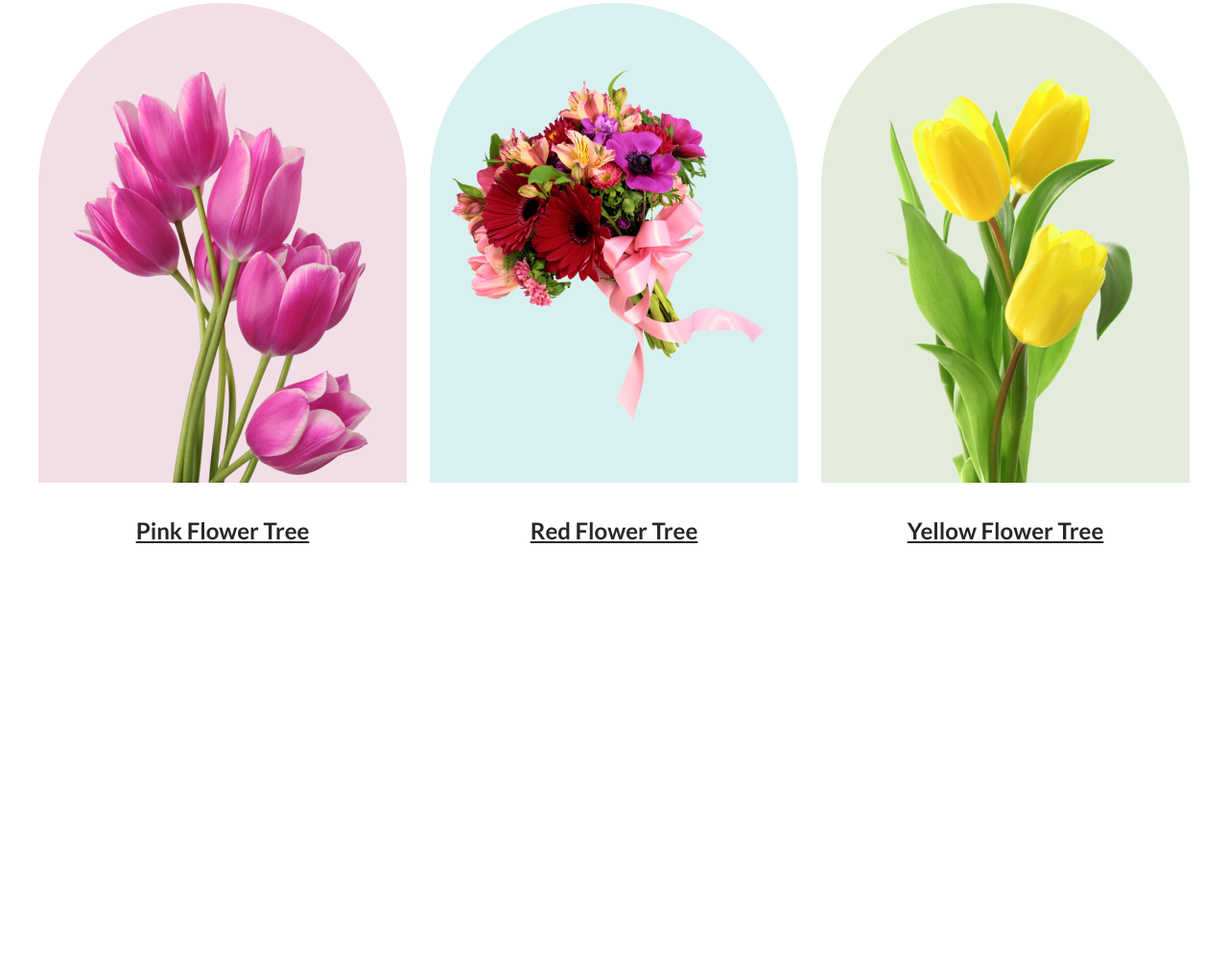
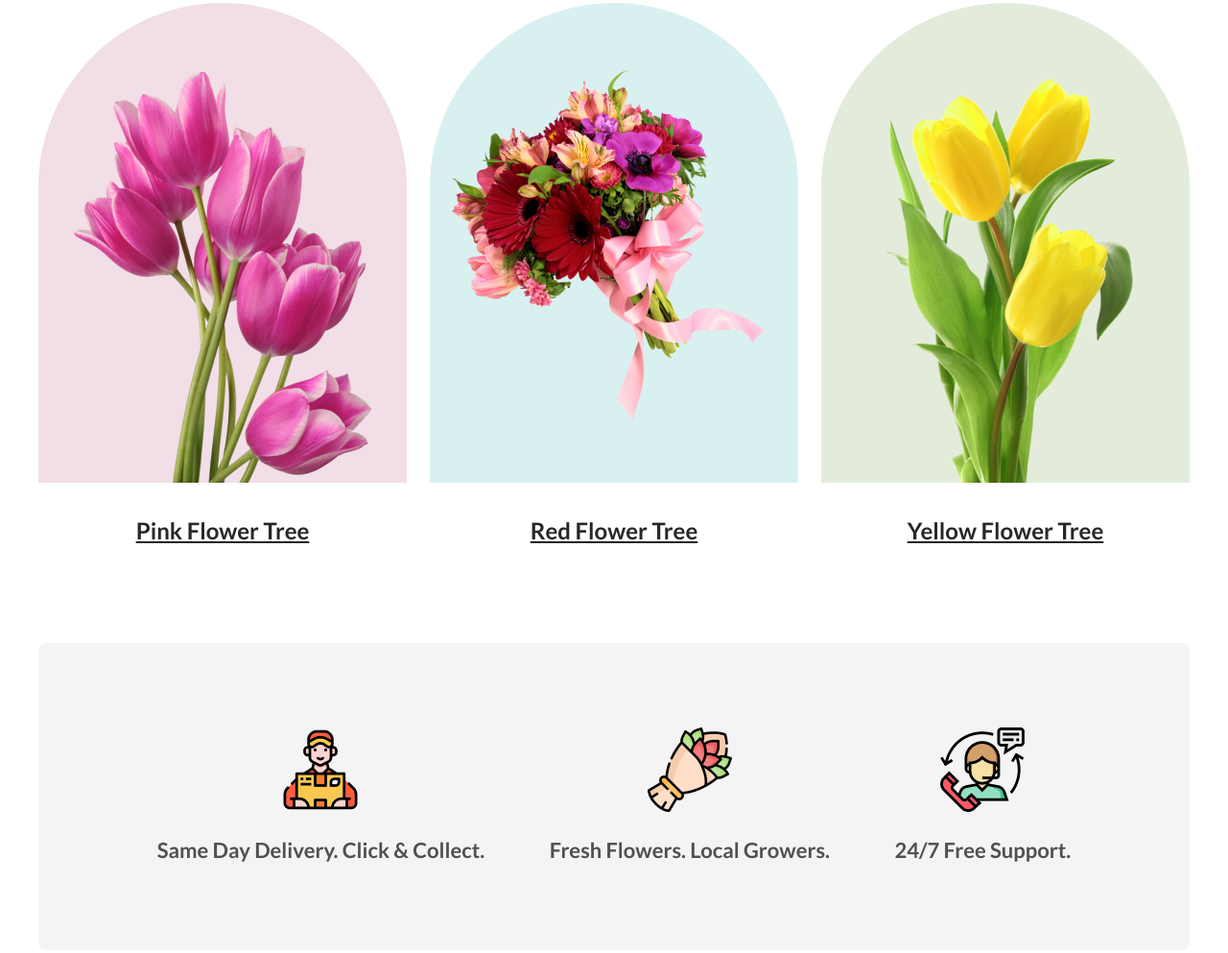
Before and after one commit to hosenA51/online-flower-shop, a plain HTML site: page index.html in a window 1280 px wide. Shown: the part 971-1964 px from the top of the page at 96% size. Before the commit the page ends 1549 px from the top, so only its background shows below. Drawn offline with Linux system fonts and the light colour scheme.

Commit message:
service section done

```diff
--- a/index.html
+++ b/index.html
@@ -46,6 +46,25 @@
             </div>
         </section>
         <!-- featured section ends here -->
+
+        <!-- service section starts here -->
+        <section class="service-container">
+            <div class="service-items">
+                <div class="service-card">
+                    <img src="images/group57.png" alt="icon">
+                    <p>Same Day Delivery. Click & Collect.</p>
+                </div>
+                <div class="service-card">
+                    <img src="images/group58.png" alt="icon">
+                    <p>Fresh Flowers. Local Growers.</p>
+                </div>
+                <div class="service-card">
+                    <img src="images/group59.png" alt="icon">
+                    <p>24/7 Free Support.</p>
+                </div>
+            </div>
+        </section>
+        <!-- service section ends here -->
     </main>
     <footer>
 
--- a/styles/style.css
+++ b/styles/style.css
@@ -157,3 +157,45 @@
     background: rgba(71, 125, 17, 0.15);
 }
 /* featured section style ends here */
+
+/* service section style starts here */
+.service-container {
+    max-width: 1200px;
+    height: 320px;
+    margin: 0 auto;
+    display: flex;
+    padding: 0;
+    margin-top: 100px;
+    border-radius: 8px;
+    background: rgba(39, 39, 39, 0.05);
+}
+.service-items {
+    width: 85%;
+    margin: 0 auto;
+    display: flex;
+    justify-content: space-between;
+    align-items: center;
+}
+.service-card {
+    margin: 0 auto;
+    padding: 0;
+    display: flex;
+    flex-direction: column;
+    justify-content: center;
+    align-items: center;
+}
+.service-card img {
+    width: 88px;
+    height: 88px;
+}
+.service-card p {
+    color: rgba(39, 39, 39, 0.8);
+    font-family: Lato;
+    font-size: 22px;
+    font-weight: 600;
+    line-height: 35px;
+    letter-spacing: 0%;
+    text-align: center;
+    margin-bottom: 0;
+}
+/* service section style ends here */
```
